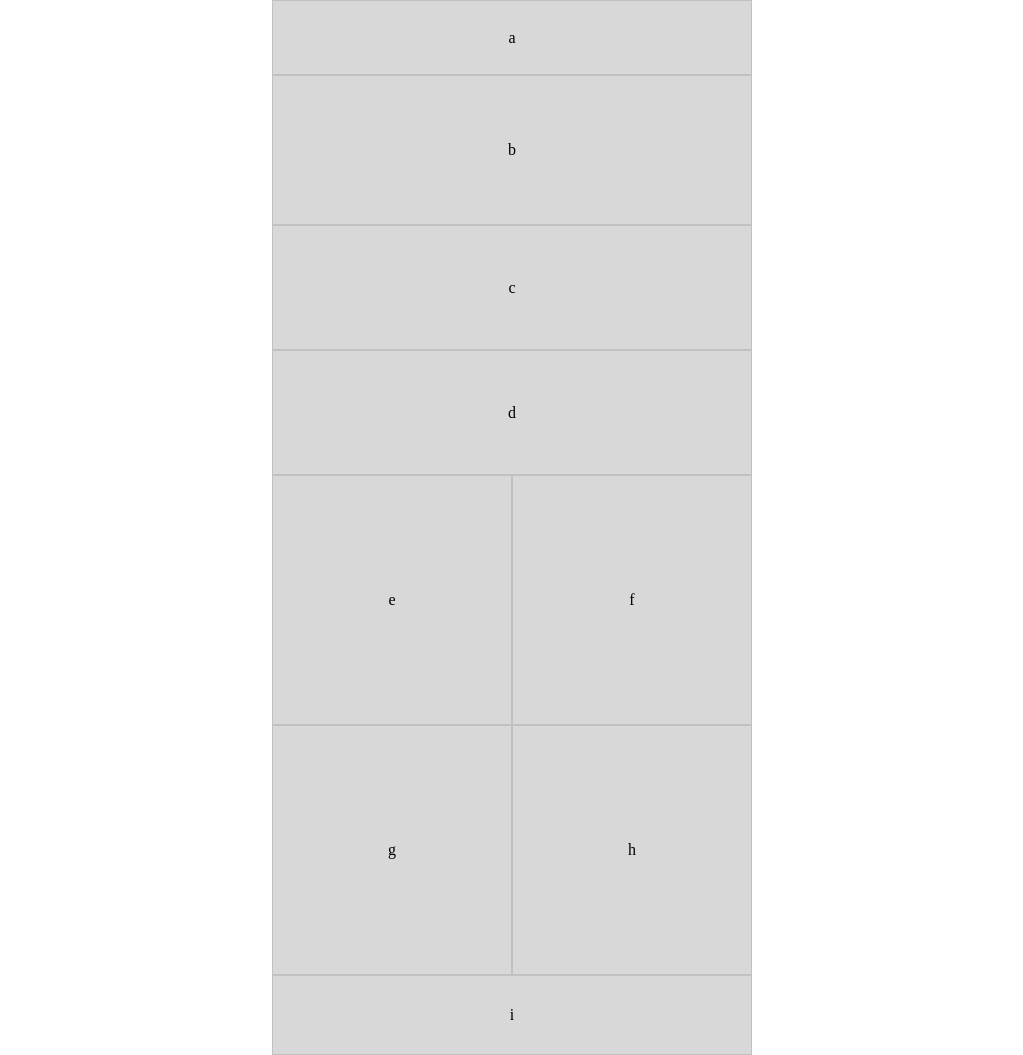
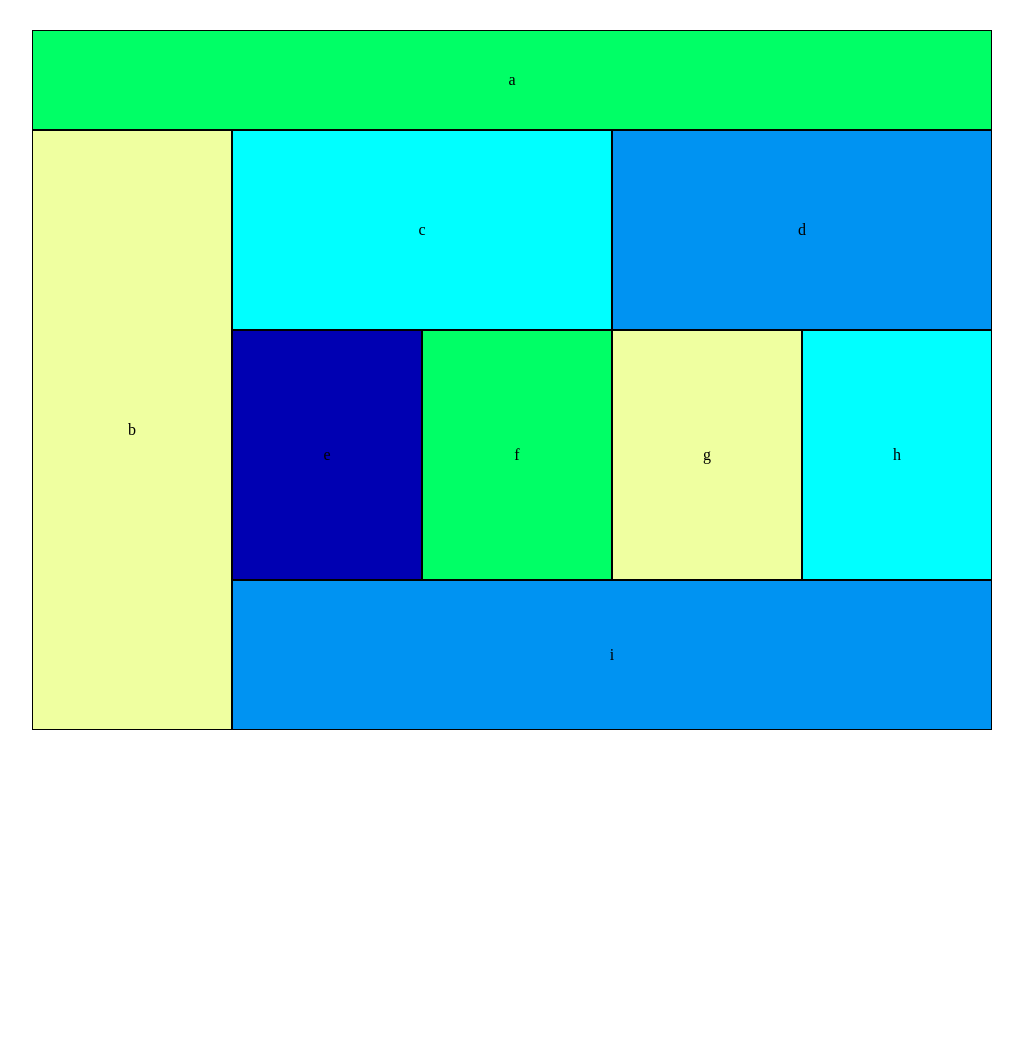
Before and after one commit to pettynan/lab-05b, a plain HTML site: page index.html in a window 1280 px wide. Shown: the whole page, without its empty margins (128-1151 px from the left). After the commit the page ends 800 px from the top, so only its background shows below. Drawn offline with Linux system fonts and the light colour scheme.

Commit message:
complete, except for dynamic width

```diff
--- a/css/base.css
+++ b/css/base.css
@@ -1,17 +1,23 @@
-body * {
+main {
+  width: 480px;
+  margin: 0 auto;
   background-color: #d8d8d8;
-  vertical-align: center;
-}
-
-main {
-  width: fit-content;
-  margin: 0 auto;
+  margin-top: 30px;
+  margin-bottom: 30px;
 }
 
 div {
-  border-color: #c1c1c1;
+  border-color: black;
   border-style: solid;
   border-width: 1px;
+  text-align: center;
   width: 478px;
-  text-align: center;
 }
+
+@media only screen and (min-width: 768px) {
+
+  main {
+    width: 960px;
+    height: 700px;
+  }
+}
--- a/css/layout.css
+++ b/css/layout.css
@@ -3,39 +3,71 @@
 #div-a {
   height: 73px;
   line-height: 73px;
+  background-color: #00FF66;
 }
 
 #div-b {
   height: 148px;
   line-height: 148px;
+  background-color: #EFFFA0;
 }
 
 #div-c {
-
+  background-color: #00FFFF;
 }
 
 #div-d {
-
+  background-color: #0093F2;
 }
 
 #div-e {
-
+  background-color: #0000B2;
 }
 
 #div-f {
-
+  background-color: #00FF66;
 }
 
 #div-g {
   clear: both;
+  background-color: #EFFFA0;
 }
 
 #div-h {
-
+  background-color: #00FFFF;
 }
 
 #div-i {
   height: 78px;
   line-height: 78px;
   clear: both;
+  background-color: #0093F2;
 }
+
+@media only screen and (min-width: 768px) {
+
+  #div-a {
+    width: 958px;
+    height: 98px;
+    line-height: 98px;
+  }
+
+  #div-b {
+    width: 198px;
+    height: 598px;
+    line-height: 598px;
+    float: left;
+  }
+
+  #div-g {
+    clear: none;
+  }
+
+  #div-i {
+    width: 758px;
+    height: 148px;
+    line-height: 148px;
+    clear: right;
+    float: right;
+  }
+}
--- a/css/modules.css
+++ b/css/modules.css
@@ -9,3 +9,25 @@
   line-height: 248px;
   float: left;
 }
+
+@media only screen and (min-width: 768px) {
+
+  .div-class-1 * {
+    width: 378px;
+    height: 198px;
+    line-height: 198px;
+    float: left;
+  }
+
+  .div-class-2 {
+    clear: right;
+    float: left;
+  }
+
+  .div-class-2 * {
+    width: 188px;
+    height: 248px;
+    line-height: 248px;
+    float: left;
+  }
+}
--- a/index.html
+++ b/index.html
@@ -11,9 +11,6 @@
 
   <body>
 
-    <header>
-
-    </header>
     <main>
       <div id="div-a">a</div>
 
@@ -32,20 +29,8 @@
       </section>
 
       <div id="div-i">i</div>
-
     </main>
-    <footer>
-
-    </footer>
 
   </body>
 
-
-
-
-
-
-
-
-
 </html>
```
